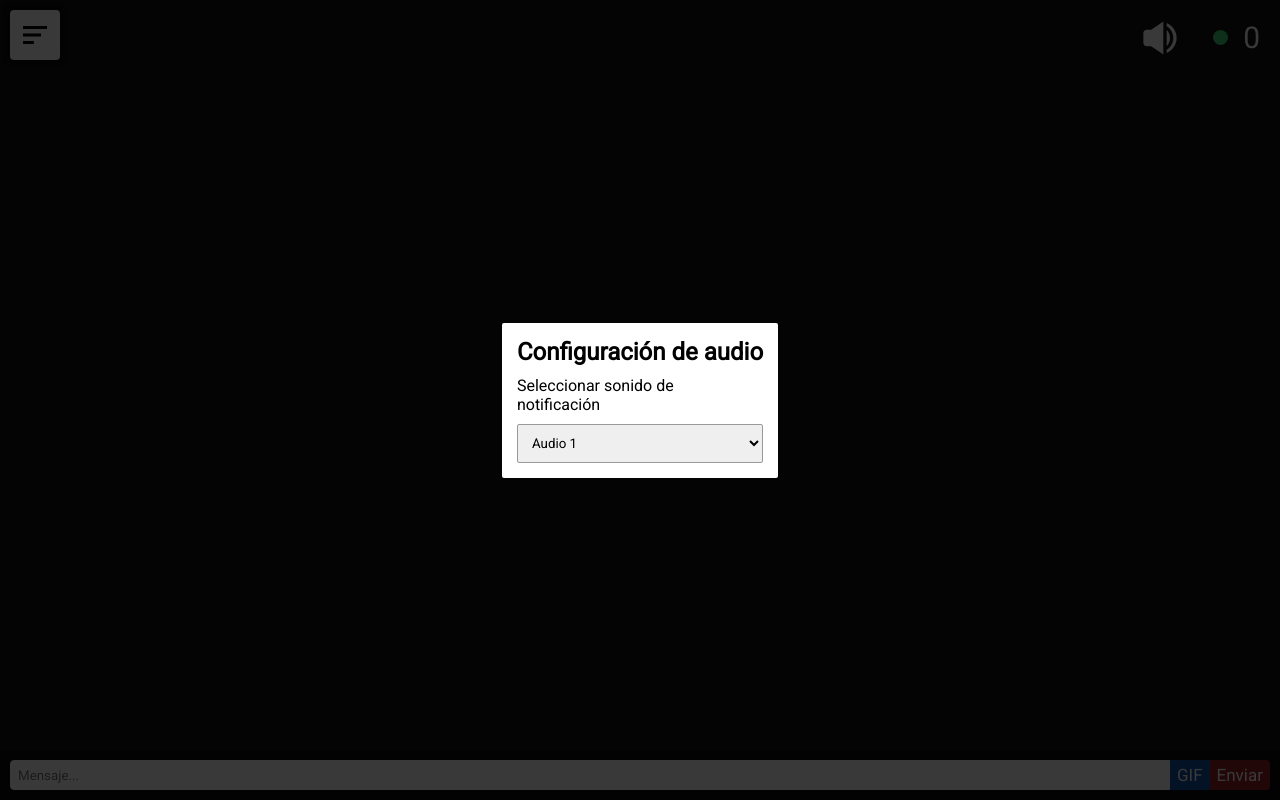
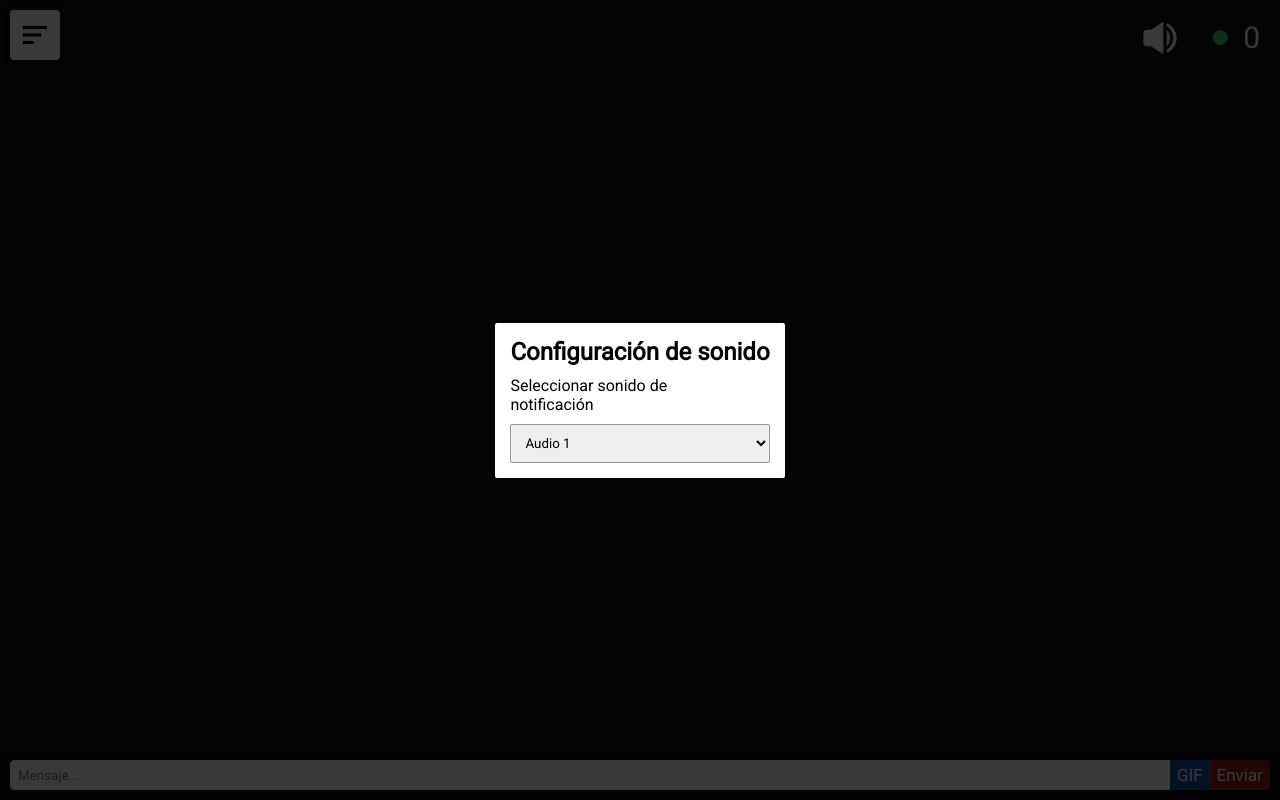
Before and after one commit to fedeperin/growl-chat, a website: page views/chat.html in a window 1280 px wide. Both pictures are taken after a click on the picture 1160 px from the left and 37 px from the top of the page. Drawn offline with nearby package versions, Linux system fonts and the light colour scheme; files that its build step writes are made by us from their sources; no server answers; files whose address does not match are found by name.

Commit message:
Modificar algo en el HTML estatico

```diff
--- a/views/chat.html
+++ b/views/chat.html
@@ -61,7 +61,7 @@
 
     <img src="./icons/audio.svg" alt="audio" draggable="false" class="audio-config">
     <div class="audio-config-cont">
-        <h2>Configuración de audio</h2>
+        <h2>Configuración de sonido</h2>
 
         <p>Seleccionar sonido de notificación</p>
 
```
